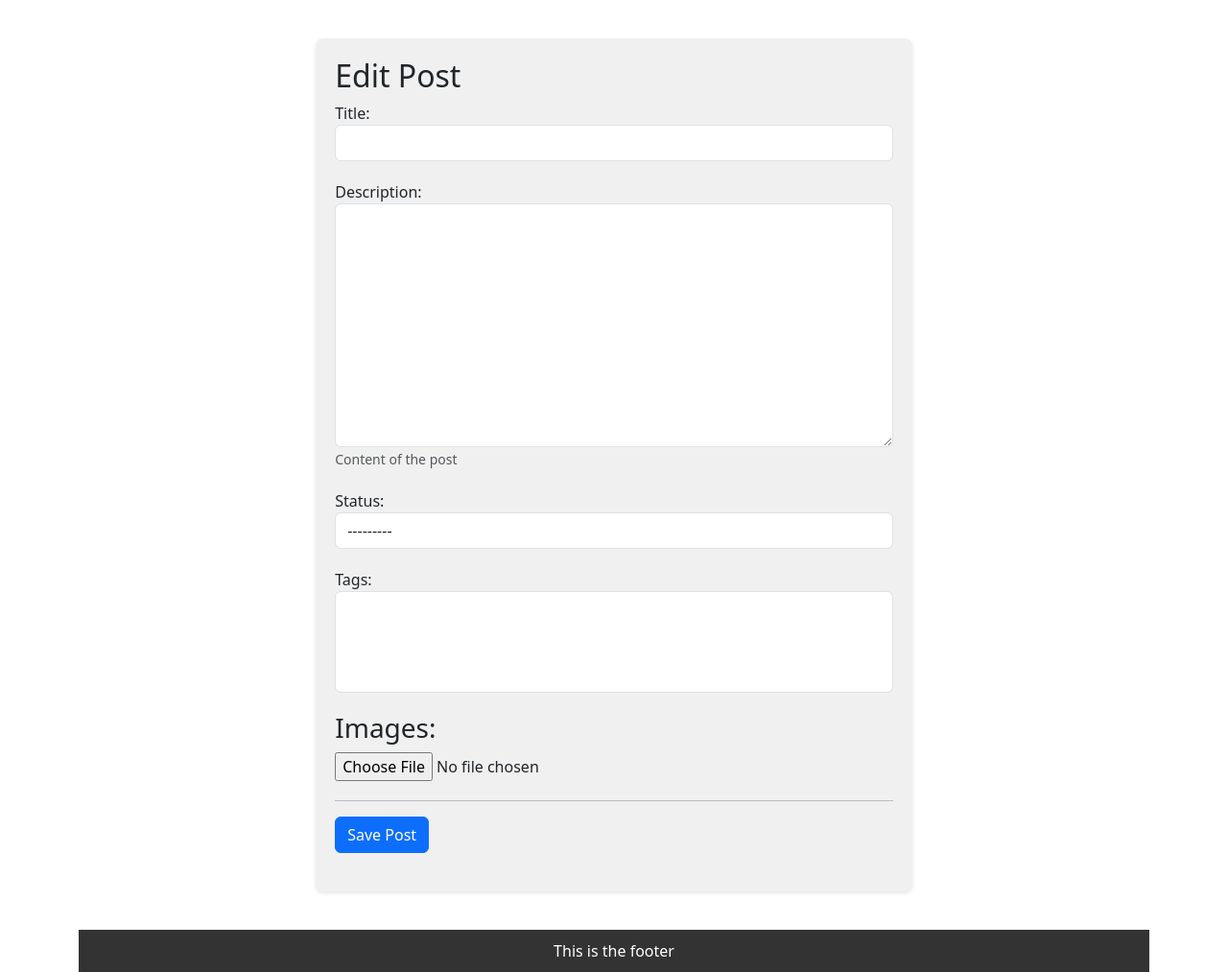
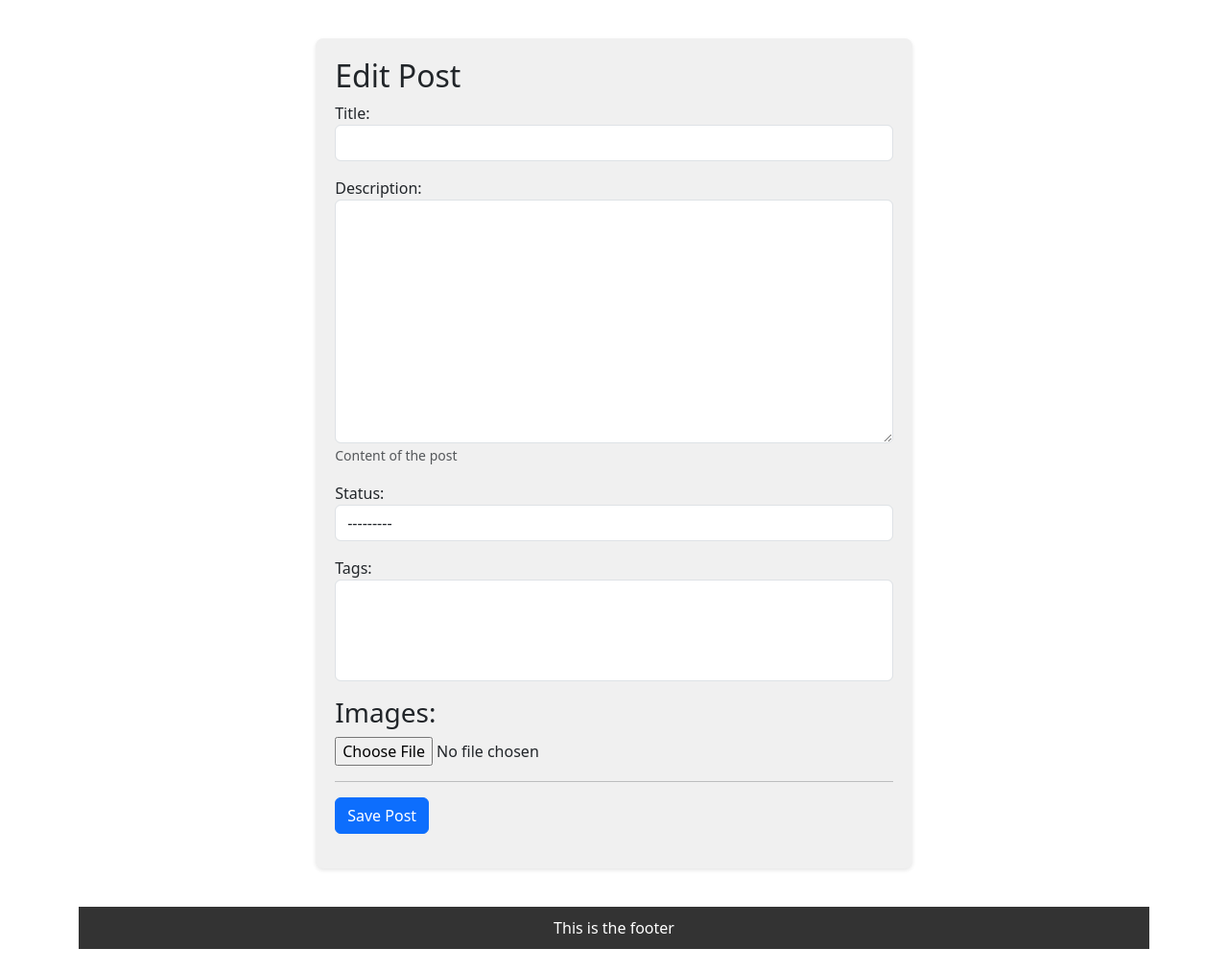
Before and after one commit to ypeskov/djangogramm, a Django app: page /posts/new/ in a window 1280 px wide. Shown: the part 114-1127 px from the top of the page at 96% size. After the commit the page ends 1103 px from the top, so only its background shows below. Run offline with Django 5.2, Linux system fonts and the light colour scheme; the visitor is signed in with stand-in values (Sample User, id 1); data that the repository does not hold is empty; some libraries are stand-ins or nearby versions.

Commit message:
Update nice styling for all forms

```diff
--- a/djangogramm/djangogramm/settings.py
+++ b/djangogramm/djangogramm/settings.py
@@ -50,6 +50,7 @@ INSTALLED_APPS = [
     'users',
     'posts',
     'storages',
+    'widget_tweaks',
 ]
 
 MIDDLEWARE = [
--- a/djangogramm/posts/templates/posts/post_edit.html
+++ b/djangogramm/posts/templates/posts/post_edit.html
@@ -6,7 +6,7 @@
     <form method="post" enctype="multipart/form-data" class="edit-post-form">
       {% csrf_token %}
       {% for field in post_form %}
-        <div class="form-group">
+        <div class="mb-3">
           {{ field.label_tag }} {{ field }}
           {% if field.help_text %}
             <small class="form-text text-muted">{{ field.help_text }}</small>
@@ -20,7 +20,7 @@
       <h3>Images:</h3>
       <div class="images-container">
         {% for image in images %}
-          <div class="image-preview form-group">
+          <div class="image-preview mb-3">
             {% if image.image %}
               <img src="{{ image.image.url }}" alt="Image" style="max-width: 600px; height: auto;">
             {% endif %}
@@ -30,15 +30,15 @@
       </div>
 
 
-      <div class="form-group">
+      <div class="mb-3">
         <input type="file" id="imageUpload" name="image" class="form-control-file" accept="image/*">
       </div>
 
-      <div class="form-group">
+      <div class="mb-3">
 
       </div>
       <hr>
-      <div class="form-group">
+      <div class="mb-3">
         <button type="submit" class="btn btn-primary">Save Post</button>
       </div>
 
--- a/djangogramm/users/forms.py
+++ b/djangogramm/users/forms.py
@@ -1,11 +1,6 @@
 from django import forms
 
 from .models import UserProfile
-
-
-class LoginForm(forms.Form):
-    username = forms.CharField(max_length=100, label='Email')
-    password = forms.CharField(widget=forms.PasswordInput, label='Password')
 
 
 class UserProfileForm(forms.ModelForm):
--- a/requirements.txt
+++ b/requirements.txt
@@ -8,6 +8,7 @@ coverage==7.4.0
 Django==5.0.1
 django-extensions==3.2.3
 django-storages==1.14.2
+django-widget-tweaks==1.5.0
 executing==2.0.1
 google-api-core==2.17.0
 google-auth==2.27.0
```
Also changed, not shown: djangogramm/registration/forms.py (+5 -3 lines), djangogramm/registration/templates/registration/register.html (+3 -4 lines), djangogramm/users/templates/users/login.html (+5 -3 lines), djangogramm/users/templates/users/profile_edit.html (+4 -4 lines).
